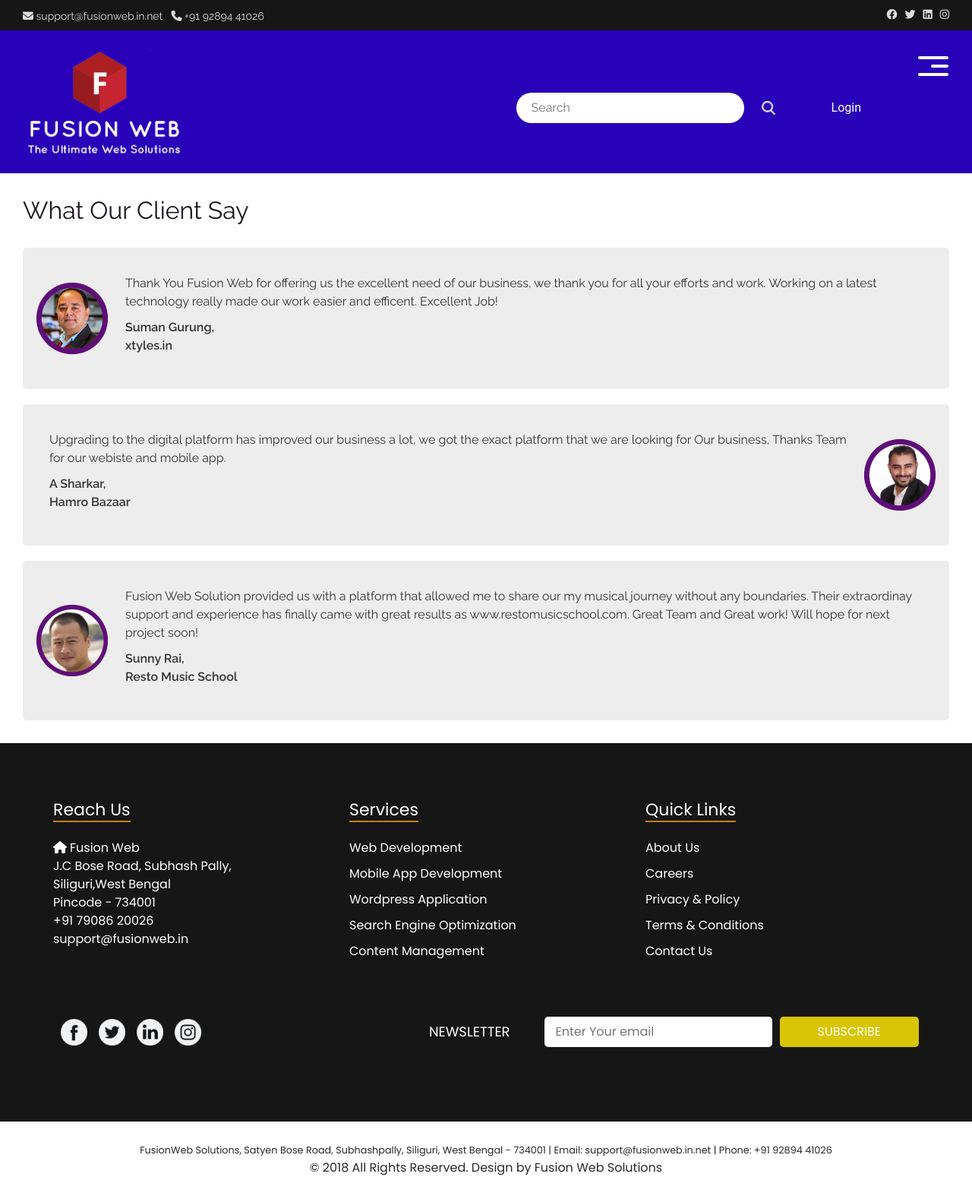
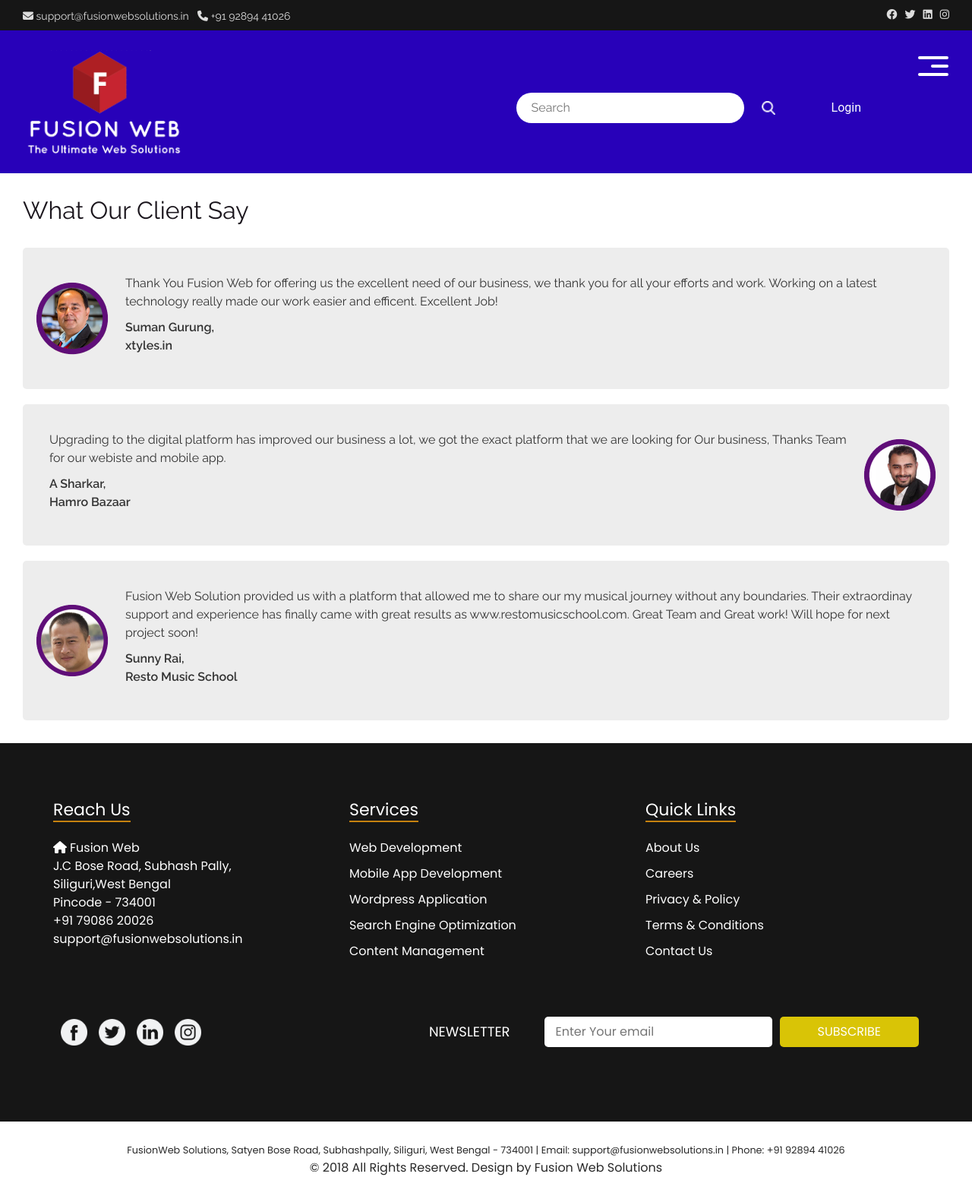
Before and after one commit to webFusionsolution/fusionwebclient, a React (Create React App) app: page /testimonials in a window 1280 px wide. Shown: the whole page at 76% size. Built offline with nearby package versions, Linux system fonts and the light colour scheme; no server answers.

Commit message:
fusion web client updates

```diff
--- a/src/components/Footer/Footer.js
+++ b/src/components/Footer/Footer.js
@@ -3,7 +3,7 @@
 const Footer =()=>{
    return(
     <section className="container-fluid footer_section">
-      <p> <small>FusionWeb Solutions, Satyen Bose Road, Subhashpally, Siliguri, West Bengal - 734001  | Email: support@fusionweb.in.net |  Phone: +91 92894 41026 </small> </p>
+      <p> <small>FusionWeb Solutions, Satyen Bose Road, Subhashpally, Siliguri, West Bengal - 734001  | Email: support@fusionwebsolutions.in |  Phone: +91 92894 41026 </small> </p>
         <p>
         &copy; 2018 All Rights Reserved. Design by
         <a href="/home"> Fusion Web Solutions</a>
--- a/src/components/InfoSection/InfoSection.js
+++ b/src/components/InfoSection/InfoSection.js
@@ -15,7 +15,7 @@
             location: "Siliguri,West Bengal",
             pincode: "Pincode - 734001",
             call: "+91 79086 20026",
-            mail:"support@fusionweb.in"
+            mail:"support@fusionwebsolutions.in"
         },
         {
             id:2,
--- a/src/components/TopBar/Topbar.js
+++ b/src/components/TopBar/Topbar.js
@@ -6,13 +6,13 @@
   return (
     <div className="top-bar">
       <div className="cols">
-        <a href="mailto:support@fusionweb.in.net">
+        <a href="mailto:support@fusionwebsolutions.in">
           {" "}
           <i className="fa fa-envelope" aria-hidden="true"></i>{" "}
-          support@fusionweb.in.net
+          support@fusionwebsolutions.in
         </a>{" "}
         |
-        <a href="tel:+917908620026">
+        <a href="tel:+919289441026">
           {" "}
           <i className="fa fa-phone" aria-hidden="true"></i> +91 92894 41026
         </a>
```
